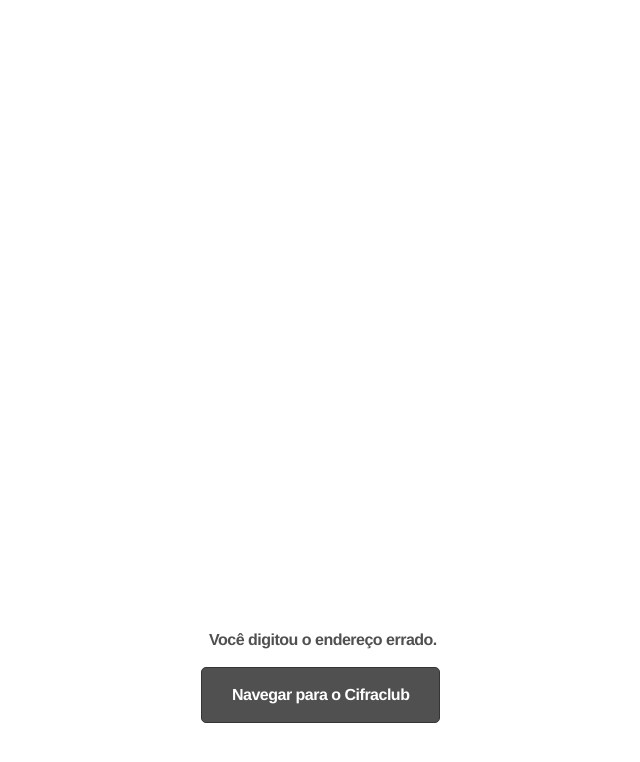
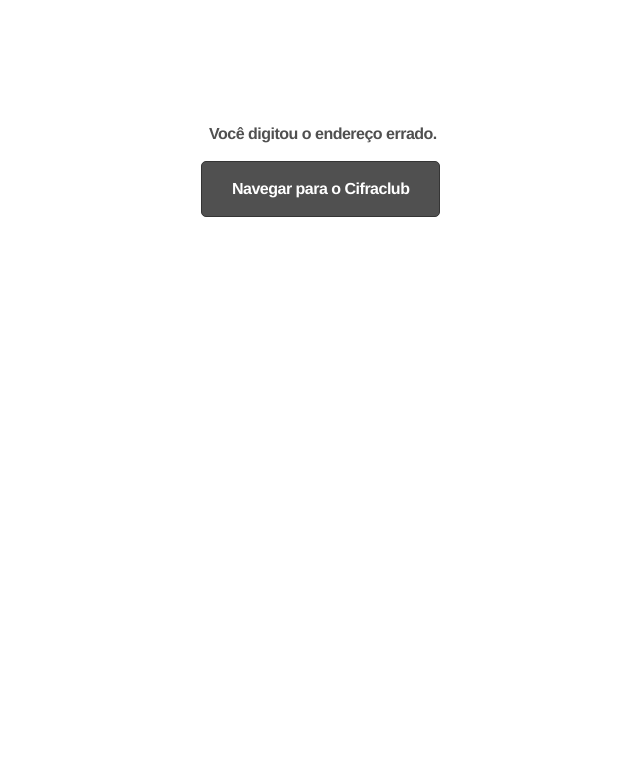
Before and after one commit to braraujo/sifraclub, a plain HTML site: page index.html in a window 1280 px wide. Shown: the whole page, without its empty margins (320-960 px from the left). Drawn offline with Linux system fonts and the light colour scheme.

Commit message:
Update index.html
adjusting padding

```diff
--- a/index.html
+++ b/index.html
@@ -12,7 +12,7 @@
   </script>
 </head>
 <body>
-<div style="padding-top: 50%; padding-left: 50%; margin-left: -119px; margin-top: -27px;">
+<div style="padding-top: 10%; padding-left: 50%; margin-left: -119px; margin-top: -27px;">
     <div style="color:#505050; font-family:Helvetica, Arial, sans-serif; font-size:16px; font-weight:bold; letter-spacing:-.5px; line-height:150%; padding-top:15px; padding-right:30px; padding-bottom:15px; padding-left:8px;">
       Você digitou o endereço errado.
     </div>
```
